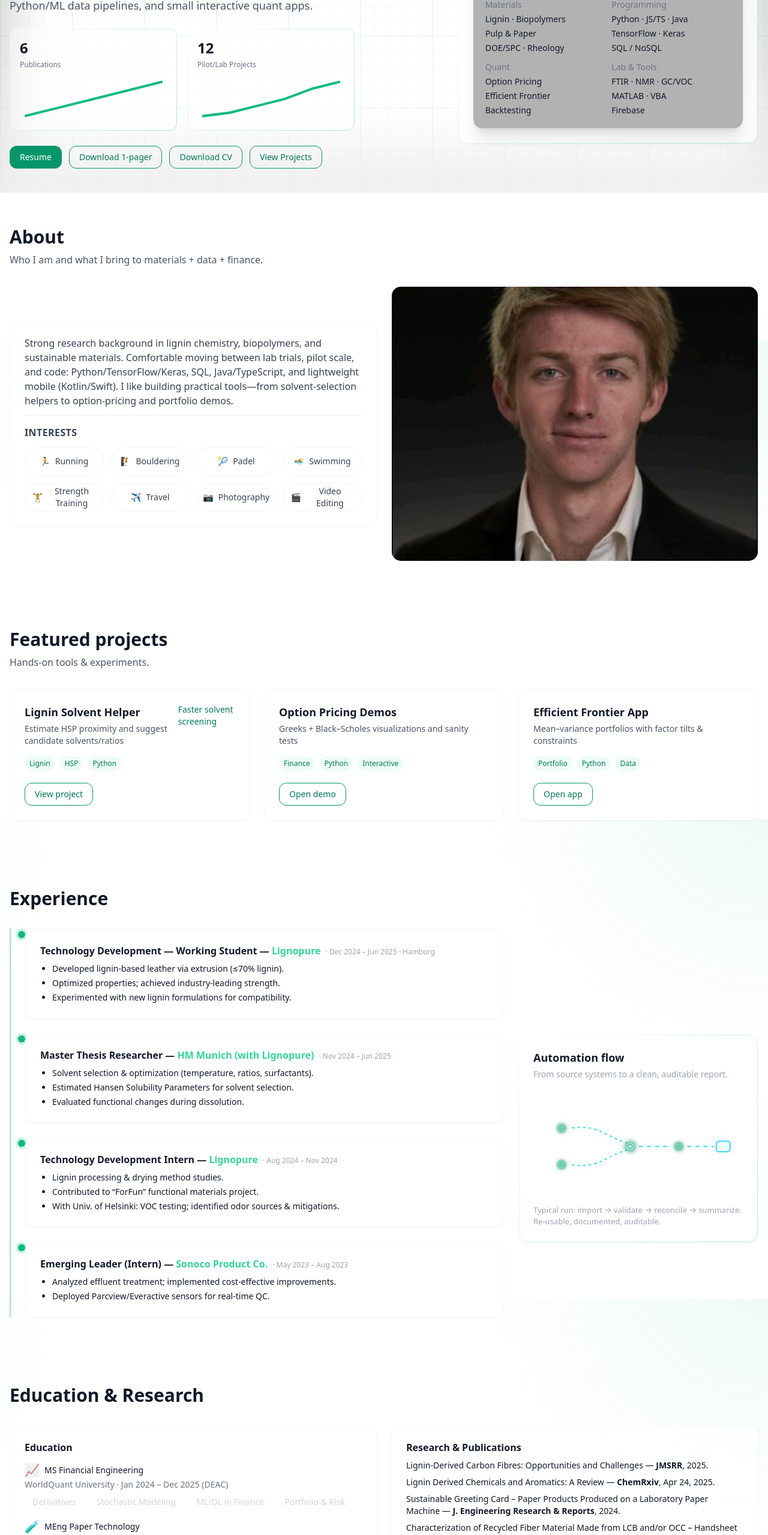
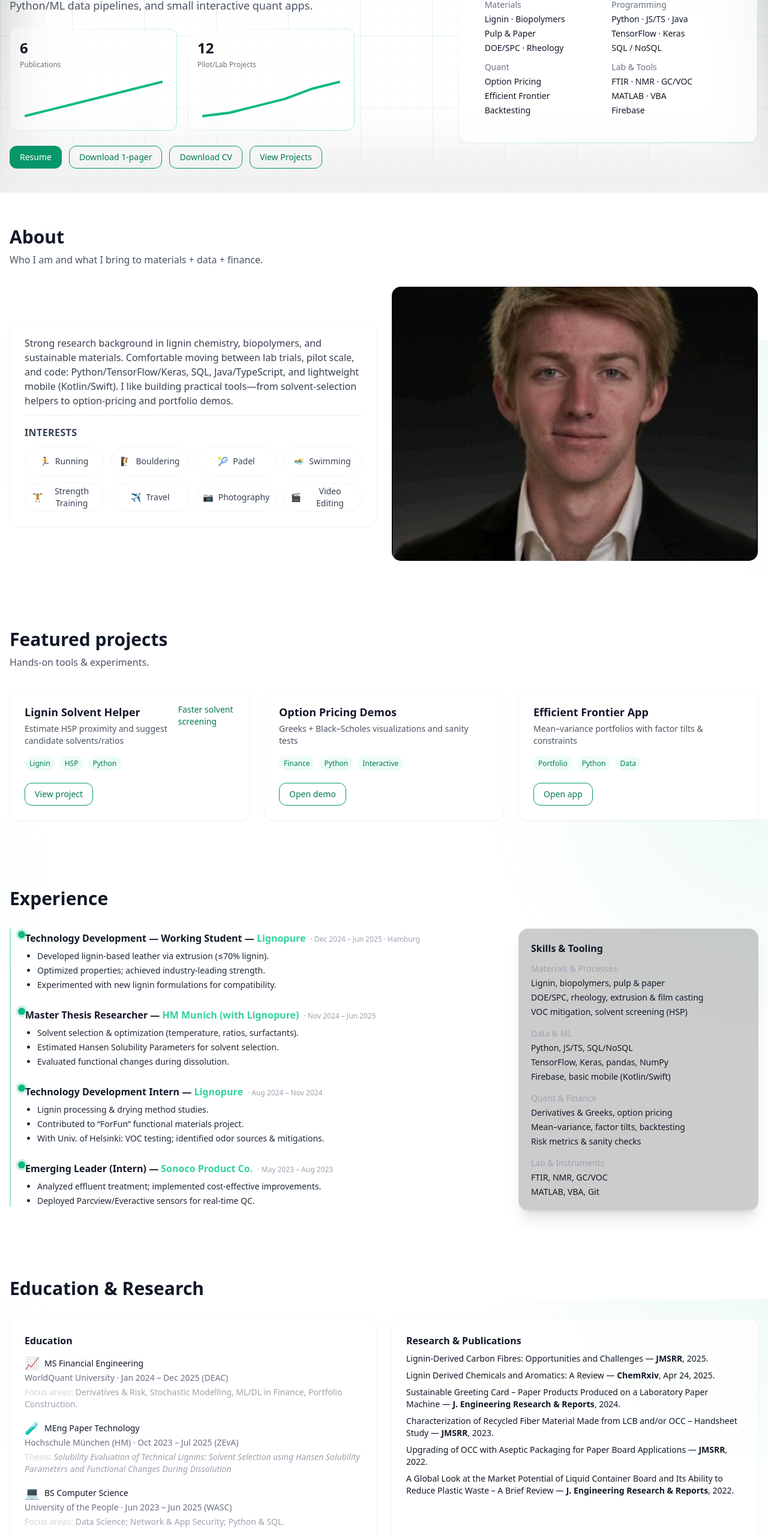
Before and after one commit to Tridude5/JohnSlavinskas, a Next.js app: page / in a window 1280 px wide. Shown: the part 234-2793 px from the top of the page at 60% size. Built offline with nearby package versions, Linux system fonts and the light colour scheme.

Commit message:
Update page.tsx

```diff
--- a/app/page.tsx
+++ b/app/page.tsx
@@ -10,42 +10,34 @@ import ProjectCard from "@/components/ProjectCard";
 import KPIs from "@/components/KPIs";
 import BlueprintFX from "@/components/BlueprintFX";
 import ParallaxGroup from "@/components/ParallaxGroup";
-import AutomationShowcase from "@/components/AutomationShowcase";
 
 /* Magnetic hero buttons */
 const MagneticButton = dynamic(() => import("@/components/MagneticButton"), { ssr: false });
 
-/* ---------------- little UI helpers ---------------- */
-function Chip({ children, ghost = false }: { children: React.ReactNode; ghost?: boolean }) {
-  return (
-    <span
-      className={
-        ghost
-          ? "inline-flex items-center rounded-full border px-3 py-1 text-sm text-gray-300 border-white/15 bg-white/[0.04]"
-          : "inline-flex items-center rounded-full border px-3 py-1 text-sm border-emerald-500/30 bg-emerald-500/10 text-emerald-300"
-      }
-    >
-      {children}
-    </span>
-  );
-}
+/* ---------------- types ---------------- */
+type TLItem = { role: string; org: string; period: string; loc?: string; bullets: string[] };
 
-type TLItem = { role: string; org: string; period: string; loc?: string; bullets: string[] };
+/* ---------------- Experience timeline (no boxes) ---------------- */
 function GreenTimeline({ items }: { items: TLItem[] }) {
   return (
     <ol className="relative border-l-2 border-emerald-500/40 pl-6 space-y-6">
       {items.map((it, i) => (
         <li key={i} className="relative">
+          {/* green dot */}
           <span className="absolute -left-3 top-1 size-3 rounded-full bg-emerald-500 ring-4 ring-emerald-500/20" />
-          <div className="card p-4">
+
+          {/* content (no card/box) */}
+          <div className="pt-1">
             <div className="flex flex-wrap items-baseline gap-2">
               <h3 className="font-semibold">
                 {it.role} — <span className="text-emerald-400">{it.org}</span>
               </h3>
               <span className="text-xs text-gray-400">· {it.period}{it.loc ? ` · ${it.loc}` : ""}</span>
             </div>
-            <ul className="mt-2 list-disc pl-5 space-y-1 text-sm">
-              {it.bullets.map((b, j) => <li key={j}>{b}</li>)}
+            <ul className="mt-2 list-disc pl-5 space-y-1 text-sm text-gray-800 dark:text-gray-200">
+              {it.bullets.map((b, j) => (
+                <li key={j}>{b}</li>
+              ))}
             </ul>
           </div>
         </li>
@@ -54,41 +46,41 @@ function GreenTimeline({ items }: { items: TLItem[] }) {
   );
 }
 
-function SkillsCard() {
+/* ---------------- Skills Sidebar (replaces AutomationShowcase) ---------------- */
+function SkillsSidebar() {
   return (
-    <aside className="rounded-2xl border bg-black/30 backdrop-blur supports-[backdrop-filter]:bg-black/30 p-5 shadow-xl">
-      <h3 className="font-semibold">Skills at a glance</h3>
-      <div className="mt-3 grid grid-cols-2 gap-3 text-sm">
+    <aside className="rounded-2xl border border-white/10 bg-black/20 backdrop-blur p-5 shadow-xl">
+      <h3 className="font-semibold">Skills & Tooling</h3>
+      <div className="mt-3 grid grid-cols-1 gap-4 text-sm">
         <div>
-          <div className="text-gray-500">Materials</div>
+          <div className="text-gray-400">Materials & Processes</div>
           <ul className="mt-1 space-y-1">
-            <li>Lignin · Biopolymers</li>
-            <li>Pulp &amp; Paper</li>
-            <li>DOE/SPC · Rheology</li>
+            <li>Lignin, biopolymers, pulp & paper</li>
+            <li>DOE/SPC, rheology, extrusion & film casting</li>
+            <li>VOC mitigation, solvent screening (HSP)</li>
           </ul>
         </div>
         <div>
-          <div className="text-gray-500">Programming</div>
+          <div className="text-gray-400">Data & ML</div>
           <ul className="mt-1 space-y-1">
-            <li>Python · JS/TS · Java</li>
-            <li>TensorFlow · Keras</li>
-            <li>SQL / NoSQL</li>
+            <li>Python, JS/TS, SQL/NoSQL</li>
+            <li>TensorFlow, Keras, pandas, NumPy</li>
+            <li>Firebase, basic mobile (Kotlin/Swift)</li>
           </ul>
         </div>
         <div>
-          <div className="text-gray-500">Quant</div>
+          <div className="text-gray-400">Quant & Finance</div>
           <ul className="mt-1 space-y-1">
-            <li>Option Pricing</li>
-            <li>Efficient Frontier</li>
-            <li>Backtesting</li>
+            <li>Derivatives & Greeks, option pricing</li>
+            <li>Mean–variance, factor tilts, backtesting</li>
+            <li>Risk metrics & sanity checks</li>
           </ul>
         </div>
         <div>
-          <div className="text-gray-500">Lab &amp; Tools</div>
+          <div className="text-gray-400">Lab & Instruments</div>
           <ul className="mt-1 space-y-1">
-            <li>FTIR · NMR · GC/VOC</li>
-            <li>MATLAB · VBA</li>
-            <li>Firebase</li>
+            <li>FTIR, NMR, GC/VOC</li>
+            <li>MATLAB, VBA, Git</li>
           </ul>
         </div>
       </div>
@@ -96,7 +88,7 @@ function SkillsCard() {
   );
 }
 
-/* -------------------- PAGE -------------------- */
+/* ------------------- PAGE ------------------- */
 export default function Page() {
   const base = process.env.NEXT_PUBLIC_BASE_PATH || "";
 
@@ -198,10 +190,47 @@ export default function Page() {
             </div>
           </div>
 
-          {/* Right: skills card */}
+          {/* Right: subtle skills snapshot */}
           <div className="md:col-span-5">
             <div className="card card-gradient">
-              <SkillsCard />
+              {/* Reuse a compact skills overview here if desired */}
+              <div className="p-5">
+                <h3 className="font-semibold">Skills at a glance</h3>
+                <div className="mt-3 grid grid-cols-2 gap-3 text-sm">
+                  <div>
+                    <div className="text-gray-500">Materials</div>
+                    <ul className="mt-1 space-y-1">
+                      <li>Lignin · Biopolymers</li>
+                      <li>Pulp &amp; Paper</li>
+                      <li>DOE/SPC · Rheology</li>
+                    </ul>
+                  </div>
+                  <div>
+                    <div className="text-gray-500">Programming</div>
+                    <ul className="mt-1 space-y-1">
+                      <li>Python · JS/TS · Java</li>
+                      <li>TensorFlow · Keras</li>
+                      <li>SQL / NoSQL</li>
+                    </ul>
+                  </div>
+                  <div>
+                    <div className="text-gray-500">Quant</div>
+                    <ul className="mt-1 space-y-1">
+                      <li>Option Pricing</li>
+                      <li>Efficient Frontier</li>
+                      <li>Backtesting</li>
+                    </ul>
+                  </div>
+                  <div>
+                    <div className="text-gray-500">Lab &amp; Tools</div>
+                    <ul className="mt-1 space-y-1">
+                      <li>FTIR · NMR · GC/VOC</li>
+                      <li>MATLAB · VBA</li>
+                      <li>Firebase</li>
+                    </ul>
+                  </div>
+                </div>
+              </div>
             </div>
           </div>
         </div>
@@ -219,7 +248,7 @@ export default function Page() {
                 solvent-selection helpers to option-pricing and portfolio demos.
               </p>
 
-              {/* Interests pills */}
+              {/* Interests */}
               <div className="pt-4 border-t border-gray-200/50 dark:border-gray-800/60">
                 <h3 className="font-semibold text-base uppercase tracking-wide">Interests</h3>
                 <div className="mt-3 grid grid-cols-2 sm:grid-cols-4 gap-3 max-w-xl">
@@ -281,35 +310,32 @@ export default function Page() {
         </div>
       </Section>
 
-      {/* EXPERIENCE (timeline + automation showcase) */}
+      {/* EXPERIENCE (timeline + skills sidebar) */}
       <Section title="Experience">
         <div className="grid md:grid-cols-12 gap-6">
           <div className="md:col-span-8">
             <GreenTimeline items={exp} />
           </div>
           <aside className="md:col-span-4">
-            <AutomationShowcase />
+            <SkillsSidebar />
           </aside>
         </div>
       </Section>
 
-      {/* EDUCATION & RESEARCH (emoji-labeled degrees + chips + linked publications) */}
+      {/* EDUCATION & RESEARCH (emoji-labeled degrees, no pills) */}
       <Section title="Education & Research">
         <div className="grid md:grid-cols-2 gap-6">
           {/* Education */}
           <div className="card">
             <h3 className="font-semibold">Education</h3>
-            <ul className="mt-3 space-y-3 text-sm">
+            <ul className="mt-3 space-y-4 text-sm">
               <li>
                 <div className="font-medium flex items-center gap-2">
                   <span className="text-xl">📈</span> MS Financial Engineering
                 </div>
                 <div className="text-gray-500">WorldQuant University · Jan 2024 – Dec 2025 (DEAC)</div>
-                <div className="mt-1 flex flex-wrap gap-2">
-                  <Chip ghost>Derivatives</Chip>
-                  <Chip ghost>Stochastic Modeling</Chip>
-                  <Chip ghost>ML/DL in Finance</Chip>
-                  <Chip ghost>Portfolio & Risk</Chip>
+                <div className="mt-1 text-gray-400">
+                  <span className="font-medium text-gray-300">Focus areas:</span> Derivatives & Risk, Stochastic Modelling, ML/DL in Finance, Portfolio Construction.
                 </div>
               </li>
 
@@ -318,14 +344,8 @@ export default function Page() {
                   <span className="text-xl">🧪</span> MEng Paper Technology
                 </div>
                 <div className="text-gray-500">Hochschule München (HM) · Oct 2023 – Jul 2025 (ZEvA)</div>
-                <div className="text-gray-500">
-                  Thesis: <em>Solubility Evaluation of Technical Lignins…</em>
-                </div>
-                <div className="mt-1 flex flex-wrap gap-2">
-                  <Chip ghost>Lignin</Chip>
-                  <Chip ghost>Biopolymers</Chip>
-                  <Chip ghost>Solubility/HSP</Chip>
-                  <Chip ghost>Rheology</Chip>
+                <div className="mt-1 text-gray-400">
+                  <span className="font-medium text-gray-300">Thesis:</span> <em>Solubility Evaluation of Technical Lignins: Solvent Selection using Hansen Solubility Parameters and Functional Changes During Dissolution</em>
                 </div>
               </li>
 
@@ -334,10 +354,8 @@ export default function Page() {
                   <span className="text-xl">💻</span> BS Computer Science
                 </div>
                 <div className="text-gray-500">University of the People · Jun 2023 – Jun 2025 (WASC)</div>
-                <div className="mt-1 flex flex-wrap gap-2">
-                  <Chip ghost>Data Science</Chip>
-                  <Chip ghost>Network &amp; App Security</Chip>
-                  <Chip ghost>Python · SQL</Chip>
+                <div className="mt-1 text-gray-400">
+                  <span className="font-medium text-gray-300">Focus areas:</span> Data Science; Network &amp; App Security; Python &amp; SQL.
                 </div>
               </li>
 
@@ -346,10 +364,8 @@ export default function Page() {
                   <span className="text-xl">🧻</span> BS Paper Engineering
                 </div>
                 <div className="text-gray-500">SUNY ESF · Aug 2020 – Aug 2023 (ABET)</div>
-                <div className="mt-1 flex flex-wrap gap-2">
-                  <Chip ghost>Process Optimization</Chip>
-                  <Chip ghost>Sustainable Packaging</Chip>
-                  <Chip ghost>MATLAB · VBA</Chip>
+                <div className="mt-1 text-gray-400">
+                  <span className="font-medium text-gray-300">Focus areas:</span> Process Optimization; Sustainable Packaging; MATLAB &amp; VBA.
                 </div>
               </li>
             </ul>
```
